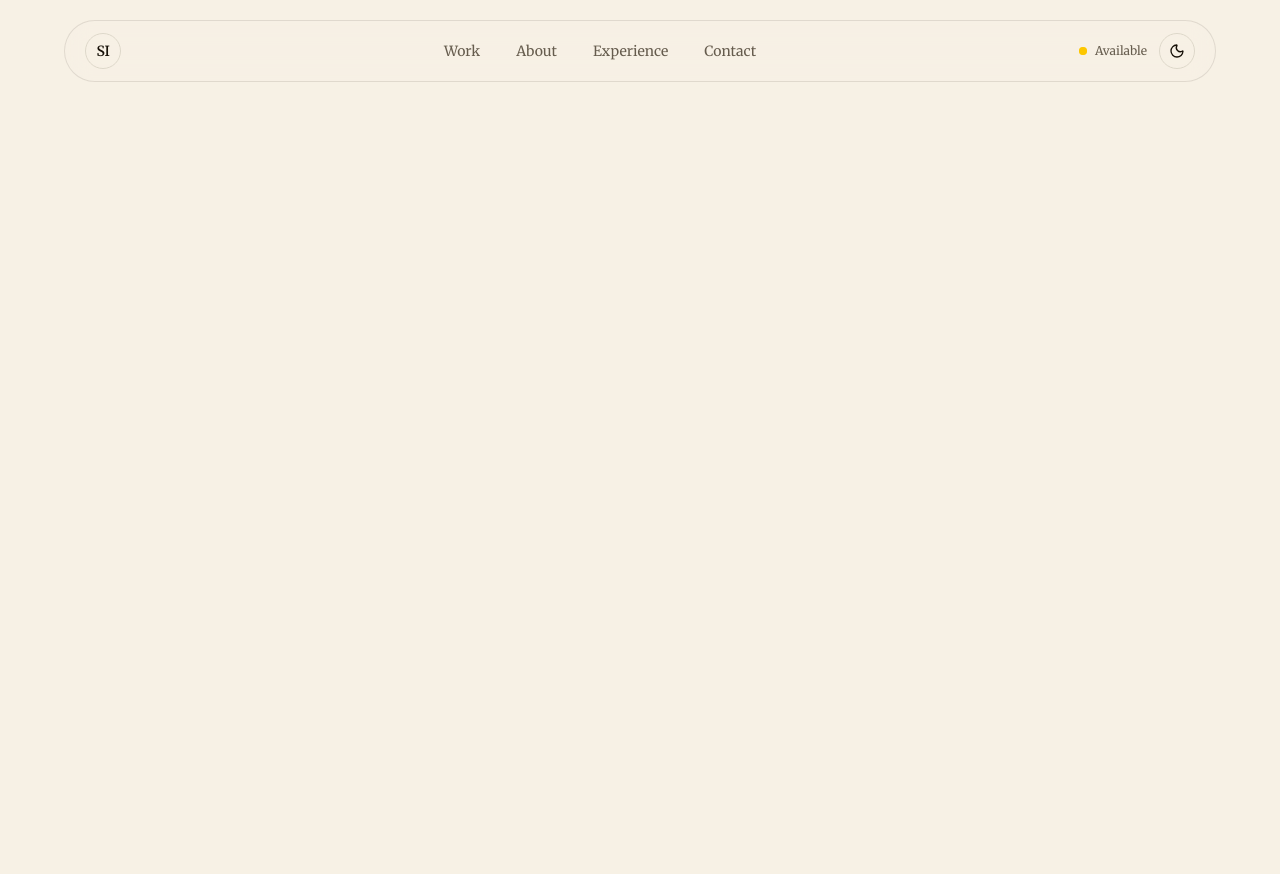
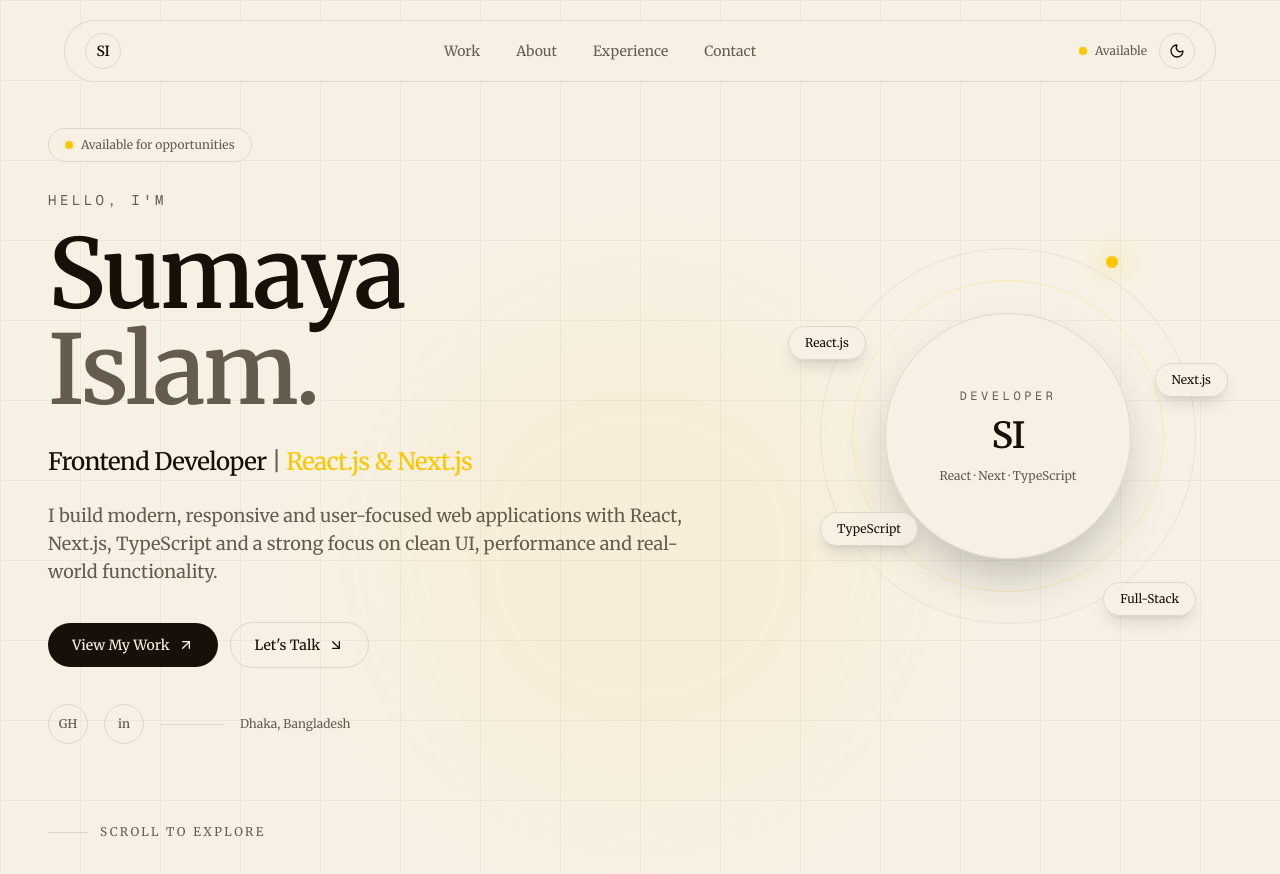
Before and after one commit to sumayaislamm/Portfolio, a Next.js app: page / in a window 1280 px wide. Shown: the top 874 px of the page. Before the commit the page ends 800 px from the top, so only its background shows below. Built offline with nearby package versions, Linux system fonts and the light colour scheme.

Commit message:
making hero section

```diff
--- a/src/app/layout.tsx
+++ b/src/app/layout.tsx
@@ -44,7 +44,7 @@ import {
 import "./globals.css";
 import { cn } from "@/lib/utils";
 import LoadingScreen from "../components/LoadingScreen";
-import Navbar from "../components/lauout/Navbar";
+import Navbar from "../components/layout/Navbar";
 
 
 
--- a/src/app/page.tsx
+++ b/src/app/page.tsx
@@ -1,9 +1,16 @@
-import LoadingScreen from "@/src/components/LoadingScreen";
+import Hero from "../components/home/Hero";
+
 
 export default function Home() {
   return (
-    <div>
-      <LoadingScreen></LoadingScreen>
-    </div>
+    <>
+      <Hero />
+      {/* <FeaturedProject />
+      <Projects />
+      <TechStack />
+      <Services />
+      <Experience />
+      <ContactCTA /> */}
+    </>
   );
 }
--- a/src/components/home/Hero.tsx
+++ b/src/components/home/Hero.tsx
@@ -0,0 +1,175 @@
+"use client";
+
+import Link from "next/link";
+import { ArrowDownRight, ArrowUpRight } from "lucide-react";
+import { motion } from "framer-motion";
+
+export default function Hero() {
+  return (
+    <section
+      id="about"
+      className="relative flex min-h-screen items-center overflow-hidden px-6 pb-20 pt-32 sm:px-8 lg:px-12"
+    >
+      {/* Background */}
+      <div className="pointer-events-none absolute inset-0">
+        <div className="absolute left-1/2 top-1/3 h-125 w-125 -translate-x-1/2 rounded-full bg-primary/5 blur-3xl" />
+
+        <div className="absolute inset-0 opacity-[0.035] [background-image:linear-gradient(var(--foreground)_1px,transparent_1px),linear-gradient(90deg,var(--foreground)_1px,transparent_1px)] [background-size:80px_80px]" />
+      </div>
+
+      <div className="relative mx-auto w-full max-w-7xl">
+        <div className="grid items-center gap-16 lg:grid-cols-[1.2fr_0.8fr]">
+          {/* Left */}
+          <motion.div
+            initial={{ opacity: 0, y: 30 }}
+            animate={{ opacity: 1, y: 0 }}
+            transition={{ duration: 0.7, ease: "easeOut" }}
+          >
+            {/* Availability */}
+            <div className="mb-7 inline-flex items-center gap-2 rounded-full border border-border bg-background/70 px-4 py-2 text-xs text-muted-foreground backdrop-blur-md">
+              <span className="relative flex h-2 w-2">
+                <span className="absolute inline-flex h-full w-full animate-ping rounded-full bg-primary opacity-60" />
+                <span className="relative inline-flex h-2 w-2 rounded-full bg-primary" />
+              </span>
+              Available for opportunities
+            </div>
+
+            {/* Name */}
+            <p className="mb-4 font-mono text-sm uppercase tracking-[0.25em] text-muted-foreground">
+              Hello, I&apos;m
+            </p>
+
+            <h1 className="max-w-4xl text-5xl font-semibold tracking-tight sm:text-6xl lg:text-8xl">
+              Sumaya
+              <span className="block text-muted-foreground">Islam.</span>
+            </h1>
+
+            {/* Role */}
+            <h2 className="mt-7 text-xl font-medium tracking-tight sm:text-2xl">
+              Frontend Developer{" "}
+              <span className="text-muted-foreground">|</span>{" "}
+              <span className="text-primary">React.js & Next.js</span>
+            </h2>
+
+            {/* Description */}
+            <p className="mt-6 max-w-2xl text-base leading-7 text-muted-foreground sm:text-lg">
+              I build modern, responsive and user-focused web applications with
+              React, Next.js, TypeScript and a strong focus on clean UI,
+              performance and real-world functionality.
+            </p>
+
+            {/* Actions */}
+            <div className="mt-9 flex flex-wrap items-center gap-3">
+              <Link
+                href="#work"
+                className="group inline-flex items-center gap-2 rounded-full bg-foreground px-6 py-3 text-sm font-medium text-background transition-all duration-300 hover:-translate-y-0.5 hover:shadow-lg"
+              >
+                View My Work
+                <ArrowUpRight className="h-4 w-4 transition-transform duration-300 group-hover:translate-x-0.5 group-hover:-translate-y-0.5" />
+              </Link>
+
+              <Link
+                href="#contact"
+                className="inline-flex items-center gap-2 rounded-full border border-border px-6 py-3 text-sm font-medium transition-all duration-300 hover:border-primary hover:bg-muted"
+              >
+                Let&apos;s Talk
+                <ArrowDownRight className="h-4 w-4" />
+              </Link>
+            </div>
+
+            {/* Socials */}
+            {/* Socials */}
+            <div className="mt-9 flex items-center gap-4">
+              <Link
+                href="https://github.com/sumayaislamm"
+                target="_blank"
+                rel="noopener noreferrer"
+                aria-label="GitHub"
+                className="flex h-10 w-10 items-center justify-center rounded-full border border-border text-xs font-semibold text-muted-foreground transition-all duration-300 hover:border-primary hover:bg-muted hover:text-foreground"
+              >
+                GH
+              </Link>
+
+              <Link
+                href="https://www.linkedin.com/in/sumayaislamm"
+                target="_blank"
+                rel="noopener noreferrer"
+                aria-label="LinkedIn"
+                className="flex h-10 w-10 items-center justify-center rounded-full border border-border text-xs font-semibold text-muted-foreground transition-all duration-300 hover:border-primary hover:bg-muted hover:text-foreground"
+              >
+                in
+              </Link>
+
+              <span className="h-px w-16 bg-border" />
+
+              <span className="text-xs text-muted-foreground">
+                Dhaka, Bangladesh
+              </span>
+            </div>
+          </motion.div>
+
+          {/* Right Visual */}
+          <motion.div
+            initial={{ opacity: 0, scale: 0.95 }}
+            animate={{ opacity: 1, scale: 1 }}
+            transition={{ duration: 0.8, delay: 0.15, ease: "easeOut" }}
+            className="relative hidden lg:block"
+          >
+            <div className="relative mx-auto aspect-square max-w-[440px]">
+              {/* Outer ring */}
+              <div className="absolute inset-8 rounded-full border border-border/60" />
+
+              <div className="absolute inset-16 rounded-full border border-primary/20" />
+
+              {/* Center */}
+              <div className="absolute inset-[22%] flex flex-col items-center justify-center rounded-full border border-border bg-background/80 text-center shadow-2xl backdrop-blur-xl">
+                <span className="font-mono text-xs uppercase tracking-[0.3em] text-muted-foreground">
+                  Developer
+                </span>
+
+                <span className="mt-3 text-4xl font-semibold tracking-tight">
+                  SI
+                </span>
+
+                <span className="mt-3 text-xs text-muted-foreground">
+                  React · Next · TypeScript
+                </span>
+              </div>
+
+              {/* Floating labels */}
+              <div className="absolute left-0 top-1/4 rounded-full border border-border bg-background/80 px-4 py-2 text-xs shadow-lg backdrop-blur-md">
+                React.js
+              </div>
+
+              <div className="absolute right-0 top-1/3 rounded-full border border-border bg-background/80 px-4 py-2 text-xs shadow-lg backdrop-blur-md">
+                Next.js
+              </div>
+
+              <div className="absolute bottom-1/4 left-8 rounded-full border border-border bg-background/80 px-4 py-2 text-xs shadow-lg backdrop-blur-md">
+                TypeScript
+              </div>
+
+              <div className="absolute bottom-10 right-8 rounded-full border border-border bg-background/80 px-4 py-2 text-xs shadow-lg backdrop-blur-md">
+                Full-Stack
+              </div>
+
+              {/* Decorative dot */}
+              <div className="absolute right-1/4 top-10 h-3 w-3 rounded-full bg-primary shadow-[0_0_30px_var(--primary)]" />
+            </div>
+          </motion.div>
+        </div>
+
+        {/* Scroll indicator */}
+        <motion.div
+          initial={{ opacity: 0 }}
+          animate={{ opacity: 1 }}
+          transition={{ delay: 1.2, duration: 0.6 }}
+          className="mt-20 hidden items-center gap-3 text-xs uppercase tracking-[0.2em] text-muted-foreground sm:flex"
+        >
+          <span className="h-px w-10 bg-border" />
+          Scroll to explore
+        </motion.div>
+      </div>
+    </section>
+  );
+}
--- a/src/components/lauout/Navbar.tsx
+++ b/src/components/layout/Navbar.tsx
@@ -14,12 +14,6 @@ const navItems = [
 export default function Navbar() {
   const [isScrolled, setIsScrolled] = useState(false);
   const [isMenuOpen, setIsMenuOpen] = useState(false);
-  const [isDark, setIsDark] = useState(false);
-  //   const [isDark, setIsDark] = useState(() => {
-  //     if (typeof window === "undefined") return false;
-
-  //     return localStorage.getItem("theme") === "dark";
-  //   });
 
   // Handle scroll
   useEffect(() => {
@@ -34,36 +28,22 @@ export default function Navbar() {
     };
   }, []);
 
-  // Read saved theme after component mounts
+  // Apply saved theme without React state
   useEffect(() => {
     const savedTheme = localStorage.getItem("theme");
 
     if (savedTheme === "dark") {
       document.documentElement.classList.add("dark");
-      setIsDark(true);
     } else if (savedTheme === "light") {
       document.documentElement.classList.remove("dark");
-      setIsDark(false);
     }
   }, []);
-  //   useEffect(() => {
-  //     const savedTheme = localStorage.getItem("theme");
 
-  //     if (savedTheme === "dark") {
-  //       document.documentElement.classList.add("dark");
-  //       setIsDark(true);
-  //     } else if (savedTheme === "light") {
-  //       document.documentElement.classList.remove("dark");
-  //       setIsDark(false);
-  //     }
-  //   }, []);
   const toggleTheme = () => {
     const html = document.documentElement;
     const dark = !html.classList.contains("dark");
 
     html.classList.toggle("dark", dark);
-    setIsDark(dark);
-
     localStorage.setItem("theme", dark ? "dark" : "light");
   };
 
@@ -73,17 +53,14 @@ export default function Navbar() {
 
   return (
     <>
+      {/* Navbar */}
       <header
         className={`fixed left-1/2 z-50 w-[calc(100%-2rem)] max-w-6xl -translate-x-1/2 transition-all duration-500 ${
           isScrolled ? "top-3" : "top-5"
         }`}
       >
         <nav
-          className={`flex items-center justify-between border px-4 py-3 transition-all duration-500 sm:px-5 ${
-            // isScrolled
-            //   ? "rounded-2xl border-border/70 bg-background/75 shadow-lg backdrop-blur-xl"
-            //   : "rounded-full border-border/50 bg-background/60 backdrop-blur-md"
-
+          className={`flex items-center justify-between px-4 py-3 transition-all duration-500 sm:px-5 ${
             isScrolled
               ? "rounded-2xl border border-foreground/15 bg-background/75 shadow-lg backdrop-blur-xl"
               : "rounded-full border border-foreground/10 bg-background/60 backdrop-blur-md"
@@ -118,6 +95,7 @@ export default function Navbar() {
                 <span className="absolute inline-flex h-full w-full animate-ping rounded-full bg-primary opacity-60" />
                 <span className="relative inline-flex h-2 w-2 rounded-full bg-primary" />
               </span>
+
               Available
             </div>
 
@@ -126,13 +104,10 @@ export default function Navbar() {
               type="button"
               onClick={toggleTheme}
               aria-label="Toggle theme"
-              className="flex h-9 w-9 items-center justify-center rounded-full border border-border transition-all duration-300 hover:border-primary hover:bg-muted"
+              className="group flex h-9 w-9 items-center justify-center rounded-full border border-border transition-all duration-300 hover:border-primary hover:bg-muted"
             >
-              {isDark ? (
-                <Sun className="h-4 w-4" />
-              ) : (
-                <Moon className="h-4 w-4" />
-              )}
+              <Moon className="h-4 w-4 dark:hidden" />
+              <Sun className="hidden h-4 w-4 dark:block" />
             </button>
 
             {/* Mobile Menu */}
```
Also changed, not shown: public/avatar.png (added), src/components/layout/Footer.tsx (added).
